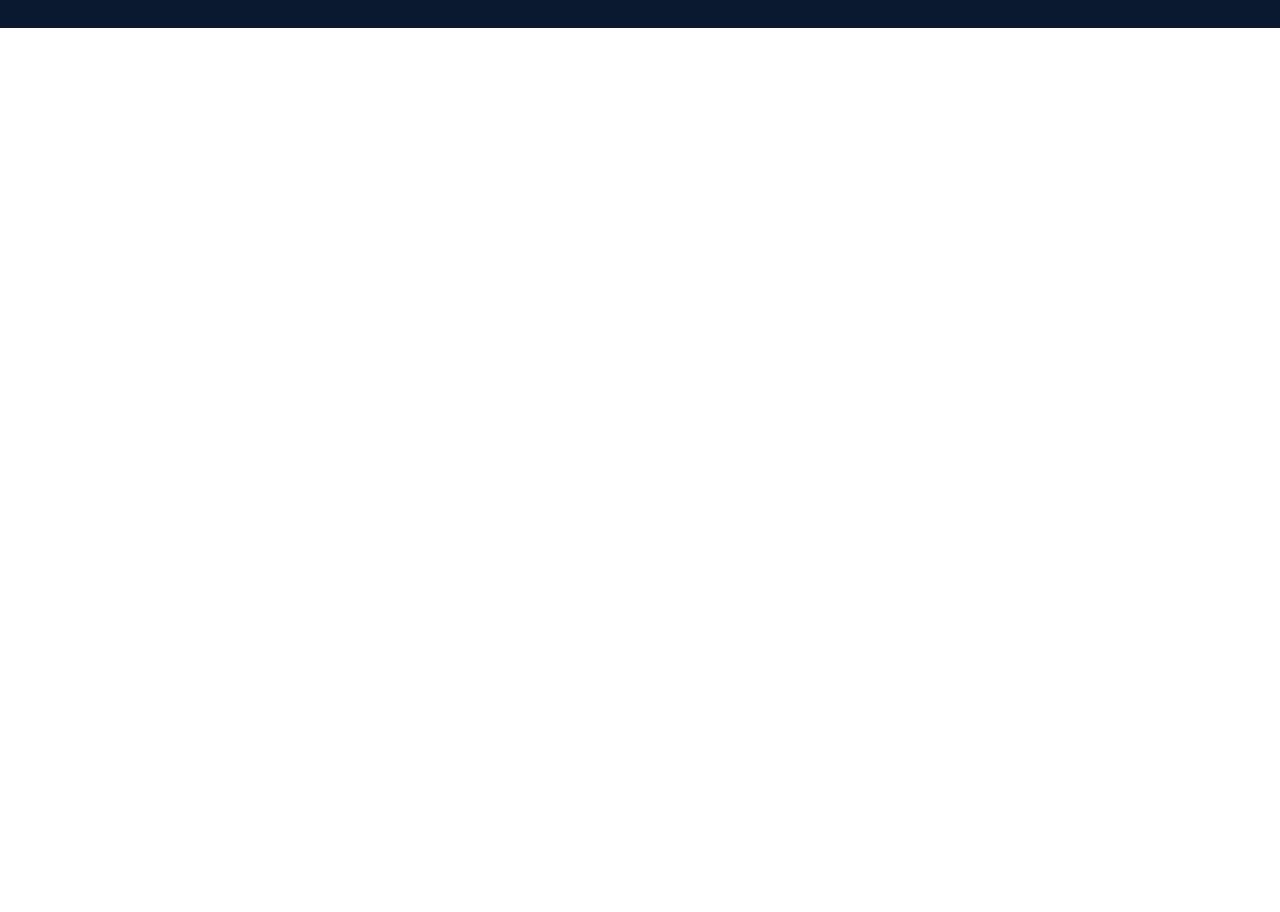
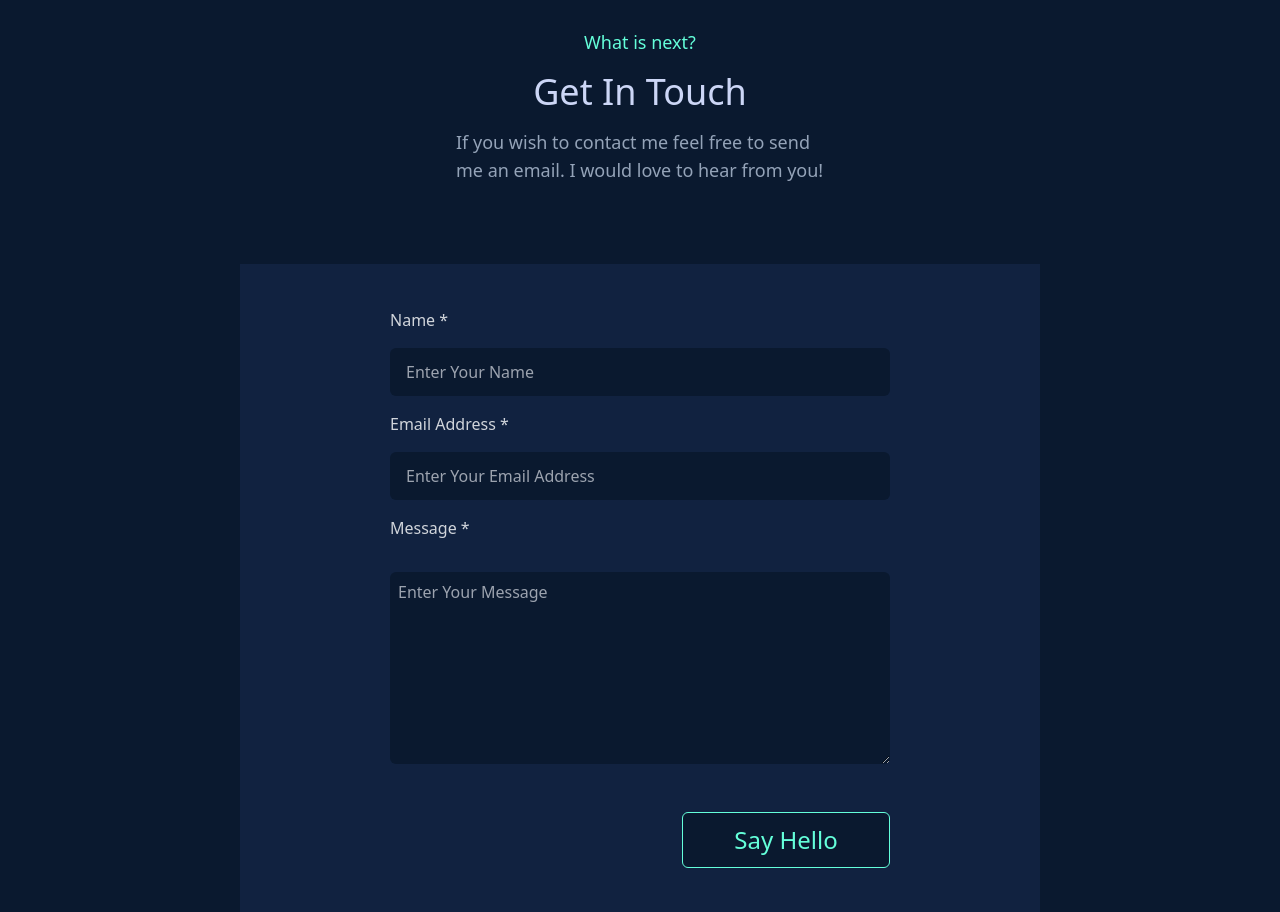
Before and after one commit to Zeroluffs/my-portafolio, a Next.js app: page / in a window 1280 px wide. Shown: the part 3460-4372 px from the top of the page. Before the commit the page ends 3488 px from the top, so only its background shows below. Built offline with nearby package versions, Linux system fonts and the light colour scheme.

Commit message:
contact form

```diff
--- /dev/null
+++ b/components/contact/ContactForm.tsx
@@ -0,0 +1,58 @@
+export function ContactForm() {
+  return (
+    <section>
+      <div className="flex flex-col items-center justify-center">
+        <p className="mb-4 text-lg font-normal text-leaf"> What is next?</p>
+        <p className="mb-4 font-sans text-4xl text-lightState">Get In Touch</p>
+        <p className="text-lg text-slate-400 w-[368px]">
+          If you wish to contact me feel free to send me an email. I would love
+          to hear from you!
+        </p>
+      </div>
+
+      <div className="flex flex-col items-center justify-center mt-20 bg-lightNavy w-[800px] h-[648px] m-auto">
+        <form className="flex flex-col">
+          <div>
+            <label htmlFor="name" className="text-base text-gray-300 ">
+              Name *
+            </label>
+            <input
+              required
+              className="block h-12 p-4 my-4 rounded-md w-[500px] bg-midnight text-lightState"
+              id="name"
+              type="text"
+              placeholder="Enter Your Name"
+            ></input>
+          </div>
+          <div>
+            <label htmlFor="name" className="text-base text-gray-300">
+              Email Address *
+            </label>
+            <input
+              required
+              className="block h-12 p-4 my-4 rounded-md w-[500px] bg-midnight text-lightState "
+              id="name"
+              type="email"
+              placeholder="Enter Your Email Address"
+            ></input>
+          </div>
+          <div>
+            <label htmlFor="name" className="text-base text-gray-300">
+              Message *
+            </label>
+            <textarea
+              required
+              placeholder="Enter Your Message"
+              className="block h-48 p-2 my-8 transition w-[500px] ease-in-out rounded-md text-lightState bg-midnight  "
+              id="name"
+            ></textarea>
+          </div>
+
+          <button className="mt-4 ml-auto text-2xl transition-colors duration-200 transform border rounded-md h-14 w-52 border-leaf text-leaf bg-midnight hover:bg-leaf hover:bg-opacity-10 focus:bg-leaf">
+            Say Hello
+          </button>
+        </form>
+      </div>
+    </section>
+  );
+}
--- a/pages/index.tsx
+++ b/pages/index.tsx
@@ -1,6 +1,7 @@
 import type { NextPage } from "next";
 import { useEffect, useState } from "react";
 import { About, Experience, HomePage } from "../components";
+import { ContactForm } from "../components/contact/ContactForm";
 import { NavigationBar } from "../components/NavigationBar";
 import { SocialBar } from "../components/SocialBar";
 import { Projects } from "../components/work/Projects";
@@ -22,6 +23,7 @@ const Home: NextPage = () => {
       <About />
       <Experience />
       <Projects />
+      <ContactForm/>
     </div>
   );
 };
```
